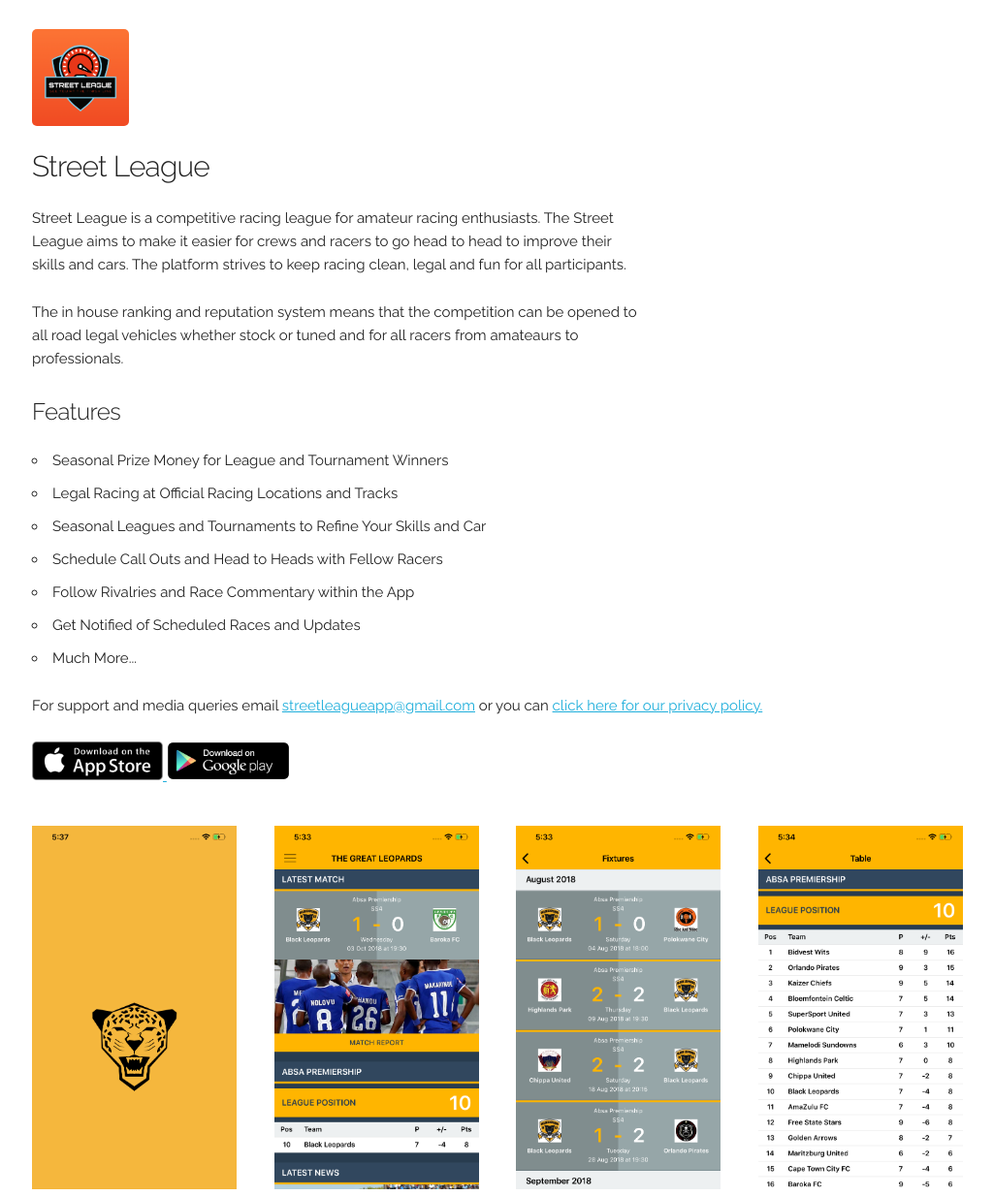
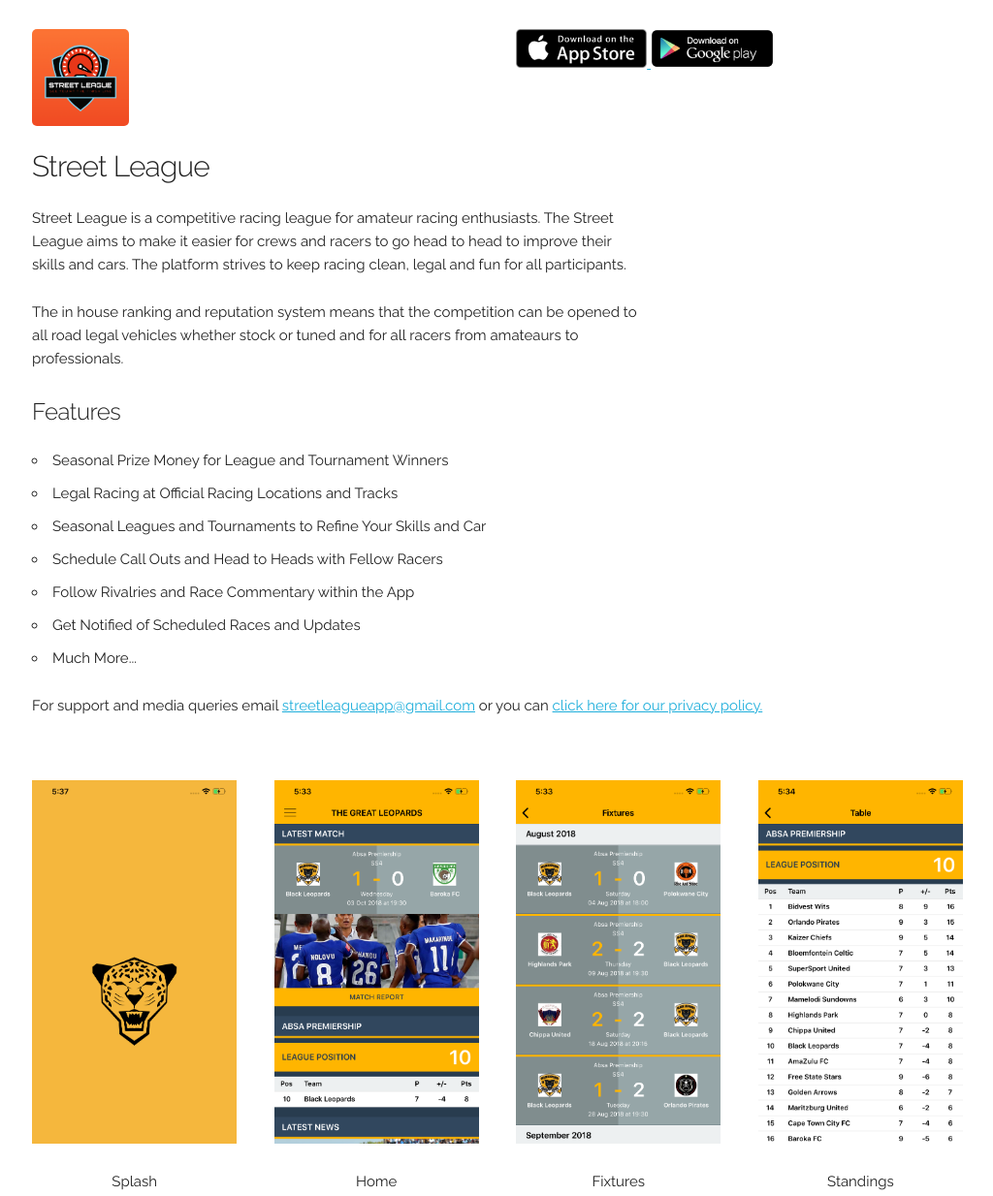
Before and after one commit to MaziMuhlari/shwamfa-cloud, a website: page public/index.html in a window 1280 px wide. Shown: the top 1234 px of the page at 97% size, without its empty margins (127-1151 px from the left). Drawn offline with Linux system fonts and the light colour scheme.

Commit message:
Updates for the links

```diff
--- a/public/index.html
+++ b/public/index.html
@@ -60,8 +60,22 @@
 
     <div class="container">
         <div class="row">
-            <div class="eight columns" style="margin-top: 30px;">
+            <div class="six columns" style="margin-top: 30px;">
                 <img src="/images/icon.png" width="100" style="border-radius: 5px; margin-bottom: 15px;" />
+            </div>
+            <div class="six columns" style="margin-top: 30px;">
+                <div style="margin-bottom: 20px;">
+                    <a href="https://itunes.apple.com/us/app/street-league-cloud-leopards/id1472943983?ls=1&mt=8">
+                        <img src="/images/app-store.png" height="40" />
+                    </a>
+                    <a href="https://play.google.com/store/apps/details?id=co.za.mazimuhlari.streetleague">
+                        <img src="/images/google-play.png" height="40" />
+                    </a>
+                </div>
+            </div>
+        </div>
+        <div class="row">
+            <div class="eight columns">
                 <h4>Street League</h4>
                 <p>
                     Street League is a competitive racing league for amateur racing enthusiasts. The Street League aims
@@ -93,19 +107,6 @@
                 </p>
             </div>
         </div>
-        <div class="row">
-            <div class="twelve columns">
-
-                <a href="https://itunes.apple.com/us/app/street-league-cloud-leopards/id1472943983?ls=1&mt=8">
-                    <img src="/images/app-store.png" height="40" />
-                </a>
-
-                <a href="https://play.google.com/store/apps/details?id=co.za.mazimuhlari.streetleague">
-                    <img src="/images/google-play.png" height="40" />
-                </a>
-
-            </div>
-        </div>
         <div class="row" style="margin-top: 40px;">
             <div class="three columns">
                 <img src="/images/screenshots/splash.png" width="100%" />
```
